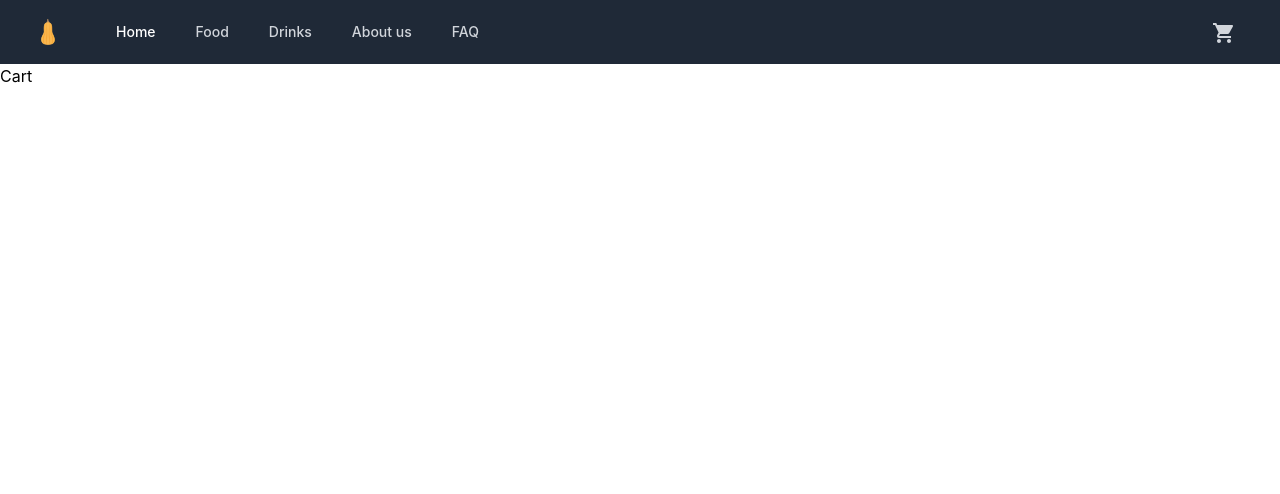
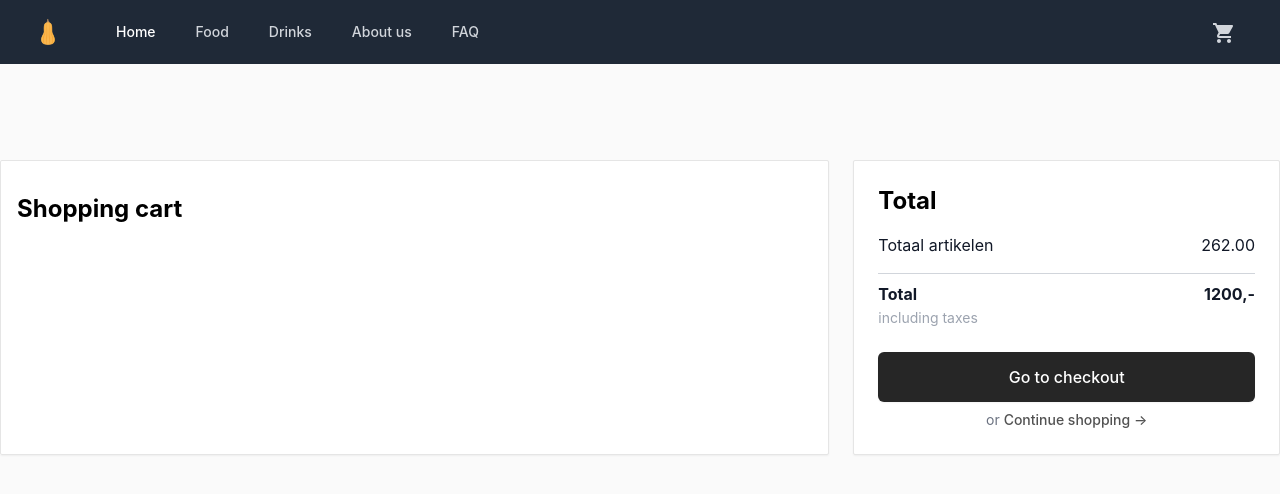
Before and after one commit to nazarenads/anquitoDosSantos, a React (Create React App) app: page /cart in a window 1280 px wide. Shown: the top 494 px of the page. Built offline with nearby package versions, Linux system fonts and the light colour scheme.

Commit message:
addProductToCart working

```diff
--- a/src/App.js
+++ b/src/App.js
@@ -8,11 +8,13 @@ import Detail from './pages/Detail';
 import Store from './pages/Store';
 import ItemListContainer from './components/ItemListContainer';
 import Cart from './components/Cart';
+import CartProvider from './context/CartContext';
 
 
 function App() {
   return (
     <BrowserRouter>
+      <CartProvider>
         <NavBar/>
         <Routes>
           <Route path="/" element={<Home/>}/>
@@ -23,6 +25,7 @@ function App() {
           <Route path="/faq" element={<Faq/>}/>
           <Route path='/cart' element={<Cart/>}/>
         </Routes>
+      </CartProvider>
     </BrowserRouter>
 
   );
--- a/src/components/Cart.jsx
+++ b/src/components/Cart.jsx
@@ -1,9 +1,98 @@
-import React from 'react'
+import React, {useContext} from 'react'
+import { CartContext } from '../context/CartContext'
 
 function Cart() {
+  const {cartProducts, clearCart, removeProduct} = useContext(CartContext);
   return (
-    <div>Cart</div>
+    <>
+    <div class="bg-neutral-50 py-12">
+      <div class="container mx-auto my-12">
+        <div class="flex flex-col gap-6 md:flex-row">
+          <div class="flex-1 shrink-0 rounded-sm border border-neutral-200 bg-white px-4 py-8 shadow-sm">
+            <div class="mb-8">
+              <h3 class="text-2xl font-bold">Shopping cart</h3>
+            </div>
+            <ul role="list" class="-my-6 divide-y divide-neutral-200">
+              {console.log("cartProducts inside cart", cartProducts)}
+              {cartProducts.map((product) => {
+                return (
+                  <li class="flex py-6">
+                <div class="h-32 w-24 flex-shrink-0 overflow-hidden rounded-sm border bg-neutral-50">
+                  <img src={product.image} class="h-full w-full object-cover object-center" />
+                </div>
+
+                <div class="ml-4 flex flex-1 flex-col">
+                  <div>
+                    <div class="flex justify-between text-sm text-gray-900">
+                      <h3 class="text-base font-bold"><a href="#"> {product.title} </a></h3>
+                      <button type="button" class="flex gap-2 font-medium text-neutral-400 hover:text-neutral-900">
+                        <p class="text-xs font-normal">Remove</p>
+                        <svg class="h-4 w-4 stroke-2" fill="none" stroke="currentColor" viewBox="0 0 24 24" xmlns="http://www.w3.org/2000/svg"><path stroke-linecap="round" stroke-linejoin="round" d="M19 7l-.867 12.142A2 2 0 0116.138 21H7.862a2 2 0 01-1.995-1.858L5 7m5 4v6m4-6v6m1-10V4a1 1 0 00-1-1h-4a1 1 0 00-1 1v3M4 7h16"></path></svg>
+                      </button>
+                    </div>
+                    <div class="mt-2">
+                      <p class="text-xs text-neutral-400">{product.description}</p>
+                    </div>
+                  </div>
+                  <div class="mt-auto flex flex-1 items-end justify-between text-sm">
+                    <div>
+                      {/* <label for="quantity" class="sr-only">aantal</label>
+                      <select id="location" name="location" class="mt-1 block border-gray-500 py-2 pl-3 pr-10 text-base focus:border-neutral-500 focus:outline-none focus:ring-neutral-500 sm:text-sm">
+                        <option>1</option>
+                        <option selected>2</option>
+                        <option>3</option>
+                        <option>4</option>
+                        <option>22</option>
+                      </select> */}
+                    </div>
+
+                    <div class="flex">
+                      <div class="text-right">
+                        <p class="text-sm font-bold text-orange-600">{product.price}</p>
+                      </div>
+                    </div>
+                  </div>
+                </div>
+              </li>
+                )
+              })}
+            </ul>
+          </div>
+
+
+          <div class="sticky space-y-4 rounded-sm border border-neutral-200 bg-white py-6 px-4 shadow-sm sm:px-6 md:w-1/3">
+            <h4 class="text-2xl font-bold">Total</h4>
+            <div class="flex flex-col gap-2">
+              <div class="flex justify-between text-base text-gray-900">
+                <p>Totaal artikelen</p>
+                <p>262.00</p>
+              </div>
+              <div>
+                <div class="my-2 w-full border-t border-gray-300"></div>
+                <div class="flex justify-between text-base font-bold text-gray-900">
+                  <p>Total</p>
+                  <p>1200,-</p>
+                </div>
+                <p class="mt-0.5 text-sm text-gray-400">including taxes</p>
+              </div>
+              <div class="mt-auto flex flex-col gap-2 pt-4">
+                <div class="">
+                  <a href="#" class="flex items-center justify-center rounded-md border border-transparent bg-neutral-800 px-6 py-3 text-base font-medium text-white shadow-sm hover:bg-neutral-900">Go to checkout</a>
+                </div>
+                <div class="flex justify-center text-center text-sm text-gray-500">
+                  <p>
+                    or <button type="button" class="font-medium text-neutral-600 hover:text-neutral-500">Continue shopping<span aria-hidden="true"> &rarr;</span></button>
+                  </p>
+                </div>
+              </div>
+            </div>
+          </div>
+        </div>
+      </div>
+    </div>
+
+    </>
   )
 }
 
-export default Cart
+export default Cart;
--- a/src/components/ItemCount.jsx
+++ b/src/components/ItemCount.jsx
@@ -1,7 +1,9 @@
-import React, {useState} from 'react'
+import React, {useState, useContext} from 'react'
+import { CartContext } from '../context/CartContext';
 
-function ItemCount({stock, initial, setQuantitySelected}) {
+function ItemCount({stock, initial, setQuantitySelected, productData}) {
     const [counter, setCounter] = useState(initial);
+    const {addProductToCart, cartProducts} = useContext(CartContext);
 
     function increaseCounter(){
         if (counter < stock) {
@@ -15,7 +17,10 @@ function ItemCount({stock, initial, setQuantitySelected}) {
         } else {}
     }
     const onAdd = () => {
+        console.log("Agregar al carrito", productData)
         setQuantitySelected(counter)
+        addProductToCart({ ...productData, counter })
+        console.log("Carrito desde ItemCount", cartProducts);
     }
 
   return (
--- a/src/components/ItemDetail.jsx
+++ b/src/components/ItemDetail.jsx
@@ -17,7 +17,7 @@ function ItemDetail({product}) {
         </p>
         <div className="flex justify-center pb-2">
         {
-        quantitySelected > 0 ? <button className="bg-white hover:bg-gray-100 text-gray-800 font-semibold py-2 px-4 border border-gray-400 rounded shadow"><Link to="/cart">Terminar compra</Link></button> : <ItemCount stock={stock} initial={1} setQuantitySelected={setQuantitySelected}/>
+        quantitySelected > 0 ? <button className="bg-white hover:bg-gray-100 text-gray-800 font-semibold py-2 px-4 border border-gray-400 rounded shadow"><Link to="/cart">Terminar compra</Link></button> : <ItemCount stock={stock} initial={1} setQuantitySelected={setQuantitySelected} productData={product}/>
         }
         </div>
 
--- a/src/context/CartContext.jsx
+++ b/src/context/CartContext.jsx
@@ -1,57 +1,68 @@
-import { PriceChange } from '@mui/icons-material';
-import React, {useContext, useState} from 'react';
+import React, {useState} from 'react';
 
 const CartContext = React.createContext();
 
-export const useCartContext = () => {
-    useContext(CartContext)
-}
+const CartProvider = ({children}) => {
+    const [cartCounter, setCartCounter] = useState(0);
+    const [cartProducts, setCartProducts] = useState([]);
 
-const CartProvider = ({children}) => {
-    const [cart, setCart] = useState([]);
-
-    const addProduct = (item, newQuantity) => {
-        const newCart = cart.filter(product => product.id !== item.id)
-        newCart.push({...item, quantity: newQuantity})
-        setCart(newCart)
+    const isInCart = (id) => {
+        return cartProducts.find(product => product.id === id) ? true : false;
     }
 
+    const addProductToCart = (product) => {
+        console.log("Product desde addProductToCart", product)
+        if (isInCart(product.id)) {
+          const newArray = cartProducts.map((productInCart) => {
+            if (productInCart.id === product.id) {
+              return {
+                ...productInCart,
+                counter: productInCart.counter + product.counter,
+              };
+            } else {
+              return productInCart;
+            }
+          });
+          setCartProducts(newArray);
+        } else {
+            setCartProducts([...cartProducts, product]);
+        }
+        setCartCounter(cartCounter + product.counter);
+      };
+
+
     const clearCart = () => {
-        setCart([])
-    }
-
-    const isInCart = (id) => {
-        return cart.find(product => product.id === id) ? true : false;
+        setCartProducts([])
     }
 
     const removeProduct = (id) => {
-        setCart(cart.filter(product => product.id !== id));
+        setCartProducts(cartProducts.filter(product => product.id !== id));
     }
 
     const totalPrice = () => {
-        return cart.reduce((prev, act) => prev + act.quantity * act.price, 0)
+        return cartProducts.reduce((prev, act) => prev + act.quantity * act.price, 0)
     }
 
     const totalProducts = () => {
-        return cart.reduce((acumulador, productoActual) => acumulador + productoActual.quantity, 0)
+        return cartProducts.reduce((acumulador, productoActual) => acumulador + productoActual.quantity, 0)
     }
 
+    const data = {
+        cartProducts,
+        setCartProducts,
+        addProductToCart,
+        clearCart,
+        isInCart,
+        removeProduct
+    }
 
     return (
-        <CartContext.Provider value={
-            {
-                clearCart,
-                isInCart,
-                removeProduct,
-                addProduct,
-                totalPrice,
-                totalProducts,
-                cart
-            }
-        }>
+        <CartContext.Provider value={data}>
             {children}
         </CartContext.Provider>
     )
 }
 
 export default CartProvider;
+
+export {CartContext};
```
Lines whose indentation alone changed are shown as unchanged.
